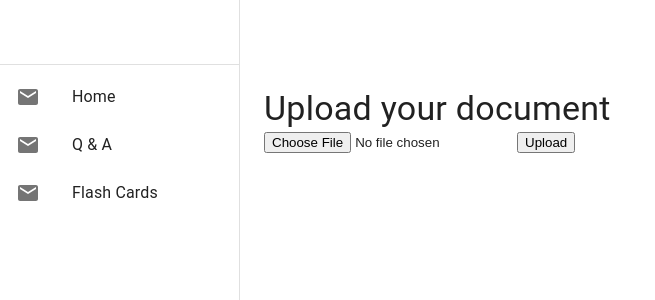
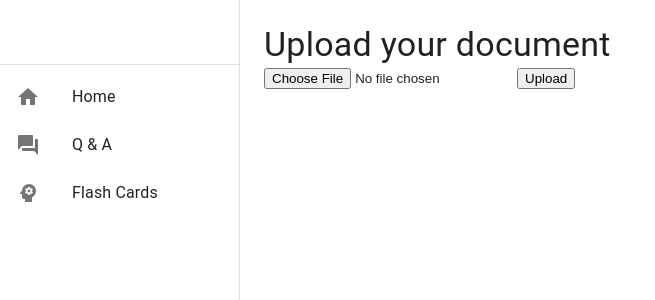
Before and after one commit to 9akashnp8/know-edge-ai, a React (Vite) app in the folder client/: page / in a window 1280 px wide. Shown: the top 300 px of the page, without its empty margins (0-655 px from the left). Built offline with nearby package versions, Linux system fonts and the light colour scheme.

Commit message:
feat: update icons, remove unused code

```diff
--- a/client/src/routes/root.jsx
+++ b/client/src/routes/root.jsx
@@ -8,8 +8,10 @@
 import ListItemButton from '@mui/material/ListItemButton';
 import ListItemIcon from '@mui/material/ListItemIcon';
 import ListItemText from '@mui/material/ListItemText';
-import MailIcon from '@mui/icons-material/Mail';
 import Toolbar from '@mui/material/Toolbar';
+import HomeIcon from '@mui/icons-material/Home';
+import QuestionAnswerIcon from '@mui/icons-material/QuestionAnswer';
+import PsychologyIcon from '@mui/icons-material/Psychology';
 
 import { Outlet, Link } from "react-router-dom";
 
@@ -32,7 +34,7 @@
                     <ListItem disablePadding>
                         <ListItemButton>
                             <ListItemIcon>
-                                <MailIcon />
+                                <HomeIcon />
                             </ListItemIcon>
                             <ListItemText primary={'Home'} />
                         </ListItemButton>
@@ -42,7 +44,7 @@
                     <ListItem disablePadding>
                         <ListItemButton>
                             <ListItemIcon>
-                                <MailIcon />
+                                <QuestionAnswerIcon />
                             </ListItemIcon>
                             <ListItemText primary={'Q & A'} />
                         </ListItemButton>
@@ -52,7 +54,7 @@
                     <ListItem disablePadding>
                         <ListItemButton>
                             <ListItemIcon>
-                                <MailIcon />
+                                <PsychologyIcon />
                             </ListItemIcon>
                             <ListItemText primary={'Flash Cards'} />
                         </ListItemButton>
@@ -67,34 +69,11 @@
     return (
         <Box sx={{ display: 'flex' }}>
             <CssBaseline />
-            {/* <AppBar
-                position="fixed"
-                sx={{
-                    width: { sm: `calc(100% - ${drawerWidth}px)` },
-                    ml: { sm: `${drawerWidth}px` },
-                }}
-            >
-                <Toolbar>
-                    <IconButton
-                        color="inherit"
-                        aria-label="open drawer"
-                        edge="start"
-                        onClick={handleDrawerToggle}
-                        sx={{ mr: 2, display: { sm: 'none' } }}
-                    >
-                        <MenuIcon />
-                    </IconButton>
-                    <Typography variant="h6" noWrap component="div">
-                        Responsive drawer
-                    </Typography>
-                </Toolbar>
-            </AppBar> */}
             <Box
                 component="nav"
                 sx={{ width: { sm: drawerWidth }, flexShrink: { sm: 0 } }}
                 aria-label="mailbox folders"
             >
-                {/* The implementation can be swapped with js to avoid SEO duplication of links. */}
                 <Drawer
                     container={container}
                     variant="temporary"
@@ -125,7 +104,6 @@
                 component="main"
                 sx={{ flexGrow: 1, p: 3, width: { sm: `calc(100% - ${drawerWidth}px)` } }}
             >
-                <Toolbar />
                 <Outlet />
             </Box>
         </Box>
```
